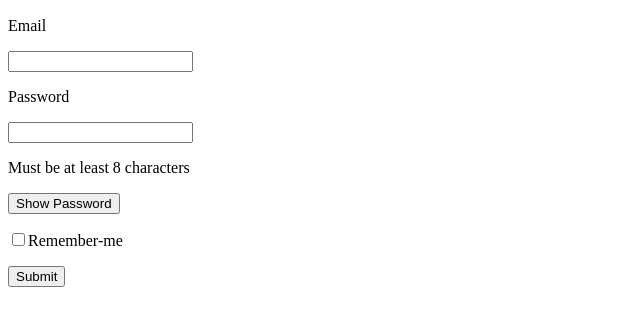
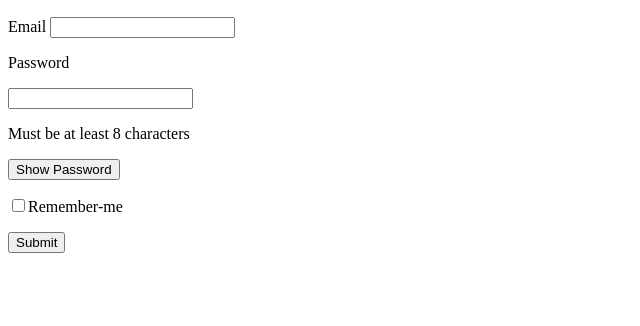
Before and after one commit to aswinvijayan-vonnue/Week-1, a website: page Day3/login.html in a window 1280 px wide. Shown: the part 110-436 px from the top of the page, without its empty margins (0-640 px from the left). Drawn offline with Linux system fonts and the light colour scheme.

Commit message:
refactor: added form element

```diff
--- a/Day3/login.html
+++ b/Day3/login.html
@@ -9,10 +9,11 @@
     <header><h1>Login Form</h1></header>
     <main>
       <h2>Login</h2>
-      <div>
+      <form>
+        <p>
           <label for="email">Email</label>
-        <p><input type="email" autocomplete="email" id="email" /></p>
-      </div>
+          <input type="email" autocomplete="email" id="email" />
+        </p>
         <div>
           <label for="password">Password</label>
           <p>
@@ -27,16 +28,13 @@
           <p id="pass-helper">Must be at least 8 characters</p>
           <button type="button" id="togglebutton" aria-pressed="false">Show Password</button>
         </div>
-      <div>
         <p>
           <input type="checkbox" id="remember" value="yes" /><label for="remember"
             >Remember-me</label
           >
         </p>
-      </div>
-      <div>
         <p><input type="submit" /></p>
-      </div>
+      </form>
     </main>
   </body>
 </html>
```
Lines whose indentation alone changed are shown as unchanged.
